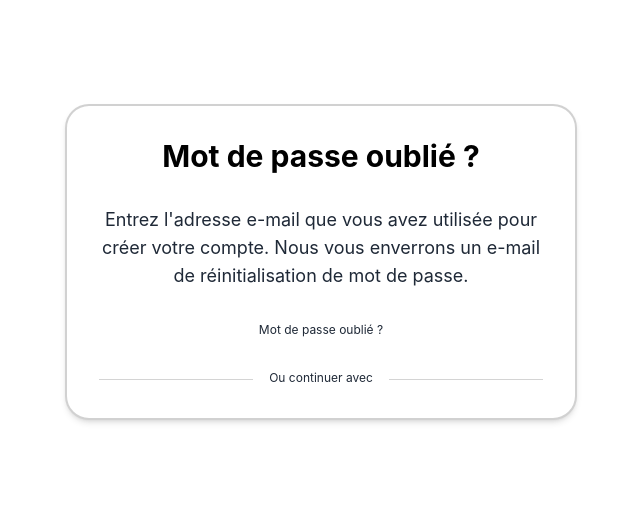
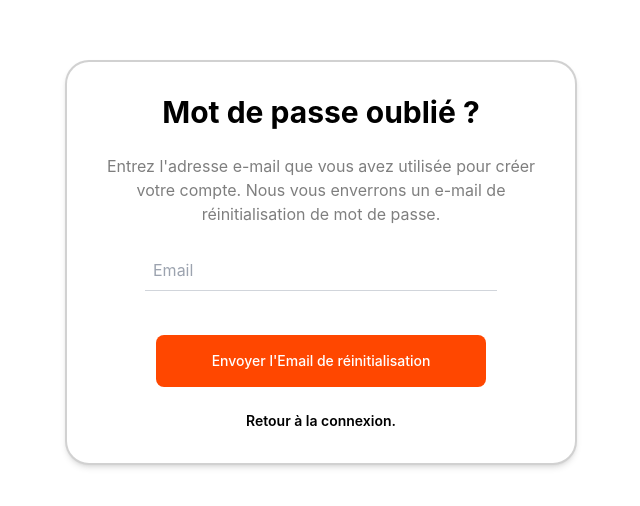
Before and after one commit to Naaylla/Squid-Tech-Hackathon, a React (Vite) app in the folder frontend/: page /reset-password in a window 1280 px wide. Shown: the part 138-644 px from the top of the page, without its empty margins (319-959 px from the left). Built offline with nearby package versions, Linux system fonts and the light colour scheme.

Commit message:
added reset password page

```diff
--- a/frontend/package.json
+++ b/frontend/package.json
@@ -14,6 +14,7 @@
     "@emotion/styled": "^11.11.5",
     "@mui/icons-material": "^5.16.0",
     "@mui/material": "^5.16.0",
+    "@userfront/toolkit": "^1.0.9",
     "autoprefixer": "^10.4.19",
     "axios": "^1.7.2",
     "chart.js": "^4.4.3",
--- a/frontend/src/components/LoginForm.jsx
+++ b/frontend/src/components/LoginForm.jsx
@@ -1,50 +1,51 @@
 import React, { useState } from "react";
 import axios from "axios";
 import { useNavigate } from "react-router-dom";
-import ReCAPTCHA from 'react-google-recaptcha';
-import api from '../utils/apiConfig';
 
 function Form() {
     const navigate = useNavigate();
     const [email, setEmail] = useState('');
     const [password, setPassword] = useState('');
     const [errorMessage, setErrorMessage] = useState('');
-    const [captchaValue, setCaptchaValue] = useState(null);
+    const [submitted, setSubmitted] = useState(false);
 
-    const handleCaptchaChange = (value) => {
-        setCaptchaValue(value);
-        console.log(value);
-    };
+    // Email format validation regex
+    const emailRegex = /^[^\s@]+@[^\s@]+\.[^\s@]+$/;
 
     async function submit(e) {
         e.preventDefault();
+        setSubmitted(true);
 
         try {
-            const response = await api.post("/auth/login", {
-                username: email,
+            const response = await axios.post("http://localhost:5000/auth/login", {
+                email: email,
                 password: password,
-                recaptchaToken: captchaValue
             });
-            console.log(response);
-            navigate("/home", { state: { id: email } });
 
+            if (response.data.success) {
+                navigate("/home", { state: { id: email } });
+            } else {
+                setErrorMessage(response.data.message || "Login failed");
+            }
         } catch (e) {
             const errorResponse = e.response?.data?.message || "An error occurred";
             setErrorMessage(errorResponse);
             console.log(e);
+        } finally {
+            setSubmitted(false);
         }
     }
 
     return (
         <div className="flex flex-col items-center w-full">
-            <form onSubmit={submit} className="flex flex-col items-center justify-center w-full lg:px-2 md:px-2 sm:px-22">
+            <form onSubmit={submit} className="flex flex-col items-center justify-center w-full lg:px-2 md:px-2 sm:px-22 mt-2">
                 <div className="mb-2 w-full">
                     <input
                         type="text"
                         value={email}
                         onChange={(e) => setEmail(e.target.value)}
                         placeholder="Email"
-                        className="py-2 px-4 w-full border-b border-gray-300 bg-white"
+                        className={`py-2 px-4 w-full border-b border-gray-300 bg-white ${submitted && !errorMessage && !emailRegex.test(email) ? 'border-red-500' : ''}`}
                         required
                     />
                 </div>
@@ -54,20 +55,28 @@ function Form() {
                         value={password}
                         onChange={(e) => setPassword(e.target.value)}
                         placeholder="Password"
-                        className="py-2 px-4 border-b border-gray-300  w-full bg-white"
+                        className="py-2 px-4 border-b border-gray-300 w-full bg-white"
                         required
                     />
                 </div>
-
+                <div className="text-red-500 text-bold text-sm mt-1 mb-2">
+                    {submitted && !errorMessage && !emailRegex.test(email) && (
+                        <p>Veuillez entrer une adresse email valide.</p>
+                    )}
+                </div>
+                <div className='h-4 flex items-center justify-center'>
+                    {errorMessage && (
+                        <p className="text-red-500 text-bold text-sm flex-shrink-0">{errorMessage}</p>
+                    )}
+                </div>
                 <button
                     type="submit"
-                    className="py-2 w-full mt-4 border border-2 border-BlueBorder text-darkBlue rounded bg-white hover:bg-[#021d49]  mt-5 cursor-pointer hover:text-white"
-                    disabled={!captchaValue}
+                    className={`py-2 w-full mt-4 border border-2 border-BlueBorder text-darkBlue rounded bg-white hover:bg-[#021d49] cursor-pointer hover:text-white transition ease-in duration-300 ${submitted ? 'opacity-50 pointer-events-none' : ''}`}
+                    disabled={submitted}
                 >
-                    Connexion
+                    {submitted ? 'Connexion en cours...' : 'Connexion'}
                 </button>
             </form>
-            {errorMessage && <p className="text-red-500 mt-4">{errorMessage}</p>}
         </div>
     );
 }
--- /dev/null
+++ b/frontend/src/components/ResetPasswordForm.jsx
@@ -0,0 +1,85 @@
+import React, { useState } from 'react';
+import { useNavigate } from 'react-router-dom';
+
+const ResetPasswordForm = () => {
+    const [email, setEmail] = useState('');
+    const [errorMessage, setErrorMessage] = useState('');
+    const [submitted, setSubmitted] = useState(false);
+    const navigate = useNavigate();
+
+    const handleSubmit = async (e) => {
+        e.preventDefault();
+
+        // Reset previous error message and submission status
+        setErrorMessage('');
+        setSubmitted(true);
+
+        // Email format validation regex
+        const emailRegex = /^[^\s@]+@[^\s@]+\.[^\s@]+$/;
+
+        if (!email) {
+            setErrorMessage('Veuillez entrer une adresse email.');
+            setSubmitted(false); // Reset submitted state
+            return;
+        }
+
+        if (!emailRegex.test(email)) {
+            setErrorMessage('Veuillez entrer une adresse email valide.');
+            setSubmitted(false); // Reset submitted state
+            return;
+        }
+
+        try {
+            const response = await fetch('http://localhost:5000/api/forgot-password', {
+                method: 'POST',
+                headers: { 'Content-Type': 'application/json' },
+                body: JSON.stringify({ email })
+            });
+
+            const json = await response.json();
+
+            if (json.success) {
+                navigate('/verify-code', { state: { email } });
+            } else {
+                setErrorMessage(json.message);
+            }
+        } catch (error) {
+            setErrorMessage('Une erreur s\'est produite. Veuillez réessayer.');
+        } finally {
+            setSubmitted(false); // Reset submitted state regardless of success or error
+        }
+    };
+
+    return (
+        <div className='w-full'>
+            <form method="POST" onSubmit={handleSubmit} className='flex flex-col justify-center items-center space-y-6'>
+                <div className="w-full flex flex-col items-center">
+                    <input
+                        type="text"
+                        placeholder="Email"
+                        value={email}
+                        onChange={(e) => setEmail(e.target.value)}
+                        className={`py-2 pl-2 pr-24 border-b border-gray-300 bg-white ${submitted && !errorMessage && 'border-green-500'}`}
+                        required
+                    />
+                    <div className='h-2 mt-3 flex items-center justify-center'>
+                        {errorMessage && (
+                            <p className="text-red-500 text-bold text-sm flex-shrink-0">{errorMessage}</p>
+                        )}
+                    </div>
+                </div>
+                <button
+                    type="submit"
+                    className={`text-white bg-[#ff4700] hover:bg-[#e64500] font-medium rounded-lg text-sm px-14 py-4 text-center inline-flex items-center justify-center transition ease-in duration-300 min-w-[329.267px] ${submitted && 'opacity-50 pointer-events-none'}`}
+                    disabled={submitted}
+                >
+                    {submitted ? 'Envoi en cours...' : 'Envoyer l\'Email de réinitialisation'}
+                </button>
+
+
+            </form>
+        </div>
+    );
+};
+
+export default ResetPasswordForm;
--- a/frontend/src/components/SignupForm.jsx
+++ b/frontend/src/components/SignupForm.jsx
@@ -1,89 +1,114 @@
 import React, { useState } from "react";
 import { useNavigate } from "react-router-dom";
-import ReCAPTCHA from 'react-google-recaptcha';
-import api from '../utils/apiConfig';
+import axios from 'axios';
 
-function Form() {
+function SignupForm() {
     const navigate = useNavigate();
+    const [username, setUsername] = useState('');
     const [email, setEmail] = useState('');
     const [password, setPassword] = useState('');
-    const [username, setUsername] = useState(''); // Add state for username
     const [errorMessage, setErrorMessage] = useState('');
-    const [captchaValue, setCaptchaValue] = useState('');
+    const [submitted, setSubmitted] = useState(false);
+
+    // Email format validation regex
+    const emailRegex = /^[^\s@]+@[^\s@]+\.[^\s@]+$/;
+
+    const handleInputChange = (e) => {
+        const { name, value } = e.target;
+        if (name === 'username') setUsername(value);
+        if (name === 'email') setEmail(value);
+        if (name === 'password') setPassword(value);
+    };
 
     async function submit(e) {
         e.preventDefault();
+        setSubmitted(true);
 
         try {
-            const response = await api.post("/auth/signup", {
-                username: username, // Pass username to API call
+            const response = await axios.post("http://localhost:5000/auth/signup", {
+                username: username,
                 email: email,
                 password: password,
-                recaptchaToken: captchaValue
             });
-            console.log(response);
-            navigate("/home", { state: { id: email } });
 
+            if (response.data.success) {
+                setErrorMessage('');
+                setTimeout(() => {
+                    navigate("/home", { state: { id: email } });
+                }, 2000);
+            } else {
+                setErrorMessage(response.data.message || "Échec de l'inscription");
+            }
         } catch (e) {
-            setErrorMessage(e.response.data.message);
+            const errorResponse = e.response?.data?.message || "Une erreur s'est produite";
+            setErrorMessage(errorResponse);
             console.log(e);
+        } finally {
+            setSubmitted(false); // Reset submitted state after request completes
         }
     }
 
-    const handleCaptchaChange = (value) => {
-        setCaptchaValue(value);
-        console.log(value);
-    };
-
     return (
         <div className="flex flex-col items-center w-full">
-            <form onSubmit={submit} className="flex flex-col items-center justify-center w-full lg:px-2 md:px-2 sm:px-22">
+            <form onSubmit={submit} className="flex flex-col items-center justify-center w-full lg:px-2 md:px-2 sm:px-22 mt-2">
                 <div className="mb-2 w-full">
                     <input
                         type="text"
+                        name="username"
                         value={username}
-                        onChange={(e) => setUsername(e.target.value)}
-                        placeholder="Username"
+                        onChange={handleInputChange}
+                        placeholder="Nom d'utilisateur"
                         className="py-2 px-4 w-full border-b border-gray-300 bg-white"
                         required
                     />
                 </div>
                 <div className="mb-2 w-full">
                     <input
-                        type="text"
+                        type="email"
+                        name="email"
                         value={email}
-                        onChange={(e) => setEmail(e.target.value)}
+                        onChange={handleInputChange}
                         placeholder="Email"
-                        className="py-2 px-4 w-full border-b border-gray-300 bg-white"
+                        className={`py-2 px-4 w-full border-b border-gray-300 bg-white ${submitted && !errorMessage && emailRegex.test(email) ? 'border-green-500' : ''}`}
                         required
                     />
                 </div>
                 <div className="mb-2 w-full">
                     <input
                         type="password"
+                        name="password"
                         value={password}
-                        onChange={(e) => setPassword(e.target.value)}
-                        placeholder="Password"
-                        className="py-2 px-4 border-b border-gray-300  w-full bg-white"
+                        onChange={handleInputChange}
+                        placeholder="Mot de passe"
+                        className="py-2 px-4 border-b border-gray-300 w-full bg-white"
                         required
                     />
                 </div>
 
+                <div className="text-red-500 text-bold text-sm mt-1 mb-2">
+                    {submitted && !emailRegex.test(email) && (
+                        <p>Veuillez entrer une adresse email valide.</p>
+                    )}
+                    {errorMessage && !submitted && (
+                        <p>{errorMessage}</p>
+                    )}
+                </div>
+
+                <div className='h-4 flex items-center justify-center'>
+                    {errorMessage && (
+                        <p className="text-red-500 text-bold text-sm flex-shrink-0">{errorMessage}</p>
+                    )}
+                </div>
+
                 <button
                     type="submit"
-                    className="py-2 w-full mt-4 border border-2 border-BlueBorder text-darkBlue rounded bg-white hover:bg-[#021d49]  mt-5 cursor-pointer hover:text-white"
+                    className={`py-2 w-full mt-4 border border-2 border-BlueBorder text-darkBlue rounded bg-white hover:bg-[#021d49] cursor-pointer hover:text-white transition ease-in duration-300 ${submitted ? 'opacity-50 pointer-events-none' : ''}`}
                 >
-                    S'inscrire
+                    {submitted ? 'Inscription en cours...' : 'S\'inscrire'}
                 </button>
-                <ReCAPTCHA
-                    sitekey="6LcG_woqAAAAAKbNYsIw3-QtnbW3aZnTN5n6XOSW"
-                    onChange={handleCaptchaChange}
-                    className="mt-4"
-                />
             </form>
-            {errorMessage && <p className="text-red-500 mt-4">{errorMessage}</p>}
         </div>
     );
 }
 
-export default Form;
+export default SignupForm;
--- a/frontend/src/components/UI/CustomButton.jsx
+++ b/frontend/src/components/UI/CustomButton.jsx
@@ -21,7 +21,7 @@ const CustomButton = ({ text, imageSrc, href, className }) => {
         </a>
     ) : (
         <button
-            type="button"
+            type="submit"
             className={combinedClasses}
         >
             {buttonContent}
--- a/frontend/src/router.jsx
+++ b/frontend/src/router.jsx
@@ -5,6 +5,7 @@ import Home from "./views/home";
 import Signup from "./views/auth/signup";
 import Login from "./views/auth/login";
 import Reset from "./views/auth/reset";
+import Verify from "./views/auth/verify"
 import Profile from "./views/profile";
 import Evenements from "./views/evenements";
 import Dashboard from "./views/dashboard";
@@ -21,6 +22,7 @@ const Routers = () => {
           <Route path="/signup" element={<Signup />} />
           <Route path="/login" element={<Login />} />
           <Route path="/reset-password" element={<Reset />} />
+          <Route path="/verify-code" element={<Verify />} />
           <Route path="/profile" element={<Profile />} />
           <Route path="/evenements" element={<Evenements />} />
           <Route path="/dashboard" element={<Dashboard />} />
--- a/frontend/src/views/auth/reset.jsx
+++ b/frontend/src/views/auth/reset.jsx
@@ -1,21 +1,22 @@
 import React from "react";
+import ResetPasswordForm from "../../components/ResetPasswordForm"
+import { Link } from 'react-router-dom';
 
 export default function Reset() {
     return (
         <div className="flex w-full min-h-screen items-center justify-center">
-            <div className="lg:w-2/5 md:w-96 w-96 mt-12 mb-12 rounded-3xl shadow-md bg-white overflow-hidden p-8 flex flex-col items-center justify-center space-y-8 border-2 border-neutral-400 border-opacity-50">
+            <div className="lg:w-2/5 md:w-96 w-96 mt-12 mb-12 rounded-3xl shadow-md bg-white overflow-hidden p-8 flex flex-col items-center justify-center space-y-6 border-2 border-neutral-400 border-opacity-50"
+            >
                 <h1 className="text-center font-bold text-black text-3xl">Mot de passe oublié ?</h1>
-                <p className="font-normal text-lg text-center">
+                <p className="text-bold text-basic text-center text-black opacity-50">
                     Entrez l'adresse e-mail que vous avez utilisée pour créer votre compte.
                     Nous vous enverrons un e-mail de réinitialisation de mot de passe.
                 </p>
-                <p className="text-xs"><a href="">Mot de passe oublié ?</a></p>
-                <div className="my-4 w-full flex items-center before:mt-0.5 before:flex-1 before:border-t before:border-neutral-300 after:mt-0.5 after:flex-1 after:border-t after:border-neutral-300">
-                    <p className="mx-4 mb-0 text-xs text-center">
-                        Ou continuer avec
-                    </p>
-                </div>
-
+                <ResetPasswordForm>
+                </ResetPasswordForm>
+                <Link to="/login" className="text-black text-sm font-semibold text-base hover:underline">
+                    Retour à la connexion.
+                </Link>
             </div>
         </div>
     );
--- a/frontend/src/views/auth/signup.jsx
+++ b/frontend/src/views/auth/signup.jsx
@@ -2,8 +2,6 @@ import React from "react";
 import { Link } from 'react-router-dom';
 import Form from "../../components/SignupForm";
 import { TERipple } from "tw-elements-react";
-import plantIcon from "../../assets/plant.svg";
-
 import treeIcon from "../../assets/tree.svg";
 
 
```
Also changed, not shown: frontend/src/views/auth/feed/index.jsx (added, +8 -0 lines), frontend/src/views/auth/verify.jsx (added, +9 -0 lines), frontend/src/views/home/index.jsx (+6 -6 lines), frontend/src/components/ResetForm.jsx (deleted), 1 other file (tests, documents, lock files or other folders).
